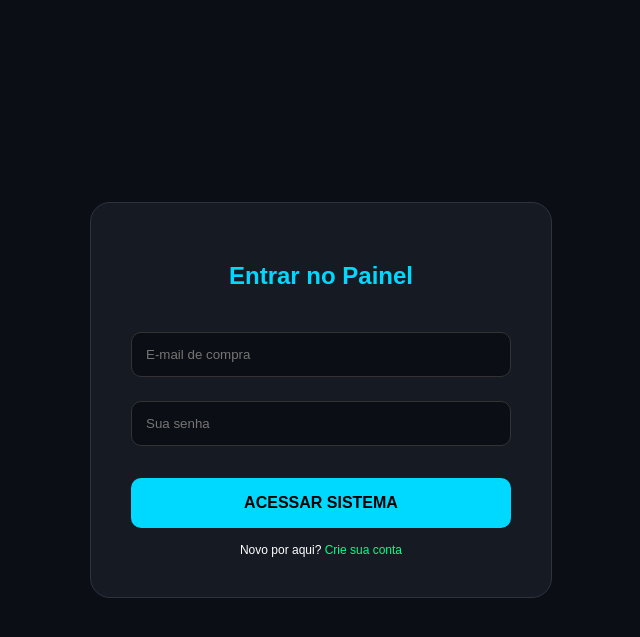
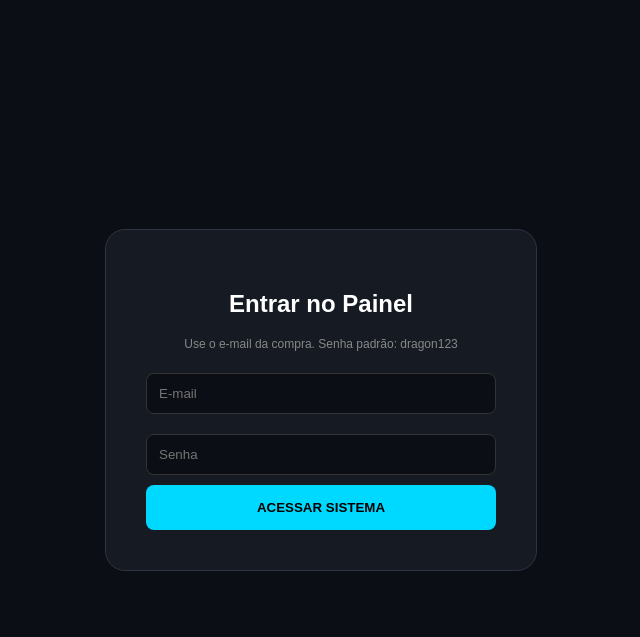
Before and after one commit to matheusdragons/dragonbot-saas, a Flask app: page /login in a window 1280 px wide. Shown: the top 637 px of the page, without its empty margins (319-959 px from the left). Run offline with Flask 3, Linux system fonts and the light colour scheme.

Commit message:
Update login.html

```diff
--- a/templates/login.html
+++ b/templates/login.html
@@ -5,26 +5,20 @@
     <title>Login - Dragon Bot</title>
     <style>
         body { background: #0b0e14; color: white; font-family: sans-serif; display: flex; justify-content: center; align-items: center; height: 100vh; margin: 0; }
-        .card { background: #161a23; padding: 40px; border-radius: 20px; border: 1px solid #2d333f; width: 100%; max-width: 380px; text-align: center; }
-        h2 { margin-bottom: 30px; color: #00d9ff; }
-        input { width: 100%; padding: 14px; margin: 12px 0; border-radius: 10px; border: 1px solid #333; background: #0b0e14; color: white; box-sizing: border-box; outline: none; }
-        button { width: 100%; padding: 16px; background: #00d9ff; color: black; border: none; border-radius: 10px; font-weight: bold; cursor: pointer; margin-top: 20px; font-size: 16px; }
-        .error { color: #ff4444; font-size: 14px; margin-bottom: 10px; }
+        .card { background: #161a23; padding: 40px; border-radius: 20px; border: 1px solid #2d333f; width: 350px; text-align: center; }
+        input { width: 100%; padding: 12px; margin: 10px 0; border-radius: 8px; border: 1px solid #333; background: #0b0e14; color: white; box-sizing: border-box; }
+        button { width: 100%; padding: 15px; background: #00d9ff; border: none; border-radius: 8px; font-weight: bold; cursor: pointer; }
     </style>
 </head>
 <body>
     <div class="card">
         <h2>Entrar no Painel</h2>
-
+        <p style="font-size: 12px; color: #888;">Use o e-mail da compra. Senha padrão: dragon123</p>
         <form action="/login" method="POST">
-            <input type="email" name="email" placeholder="E-mail de compra" required>
-            <input type="password" name="password" placeholder="Sua senha" required>
+            <input type="email" name="email" placeholder="E-mail" required>
+            <input type="password" name="password" placeholder="Senha" required>
             <button type="submit">ACESSAR SISTEMA</button>
         </form>
-
-        <div style="margin-top: 15px; font-size: 12px;">
-            Novo por aqui? <a href="/cadastro" style="color:#00ff88; text-decoration:none;">Crie sua conta</a>
-        </div>
     </div>
 </body>
 </html>
```
